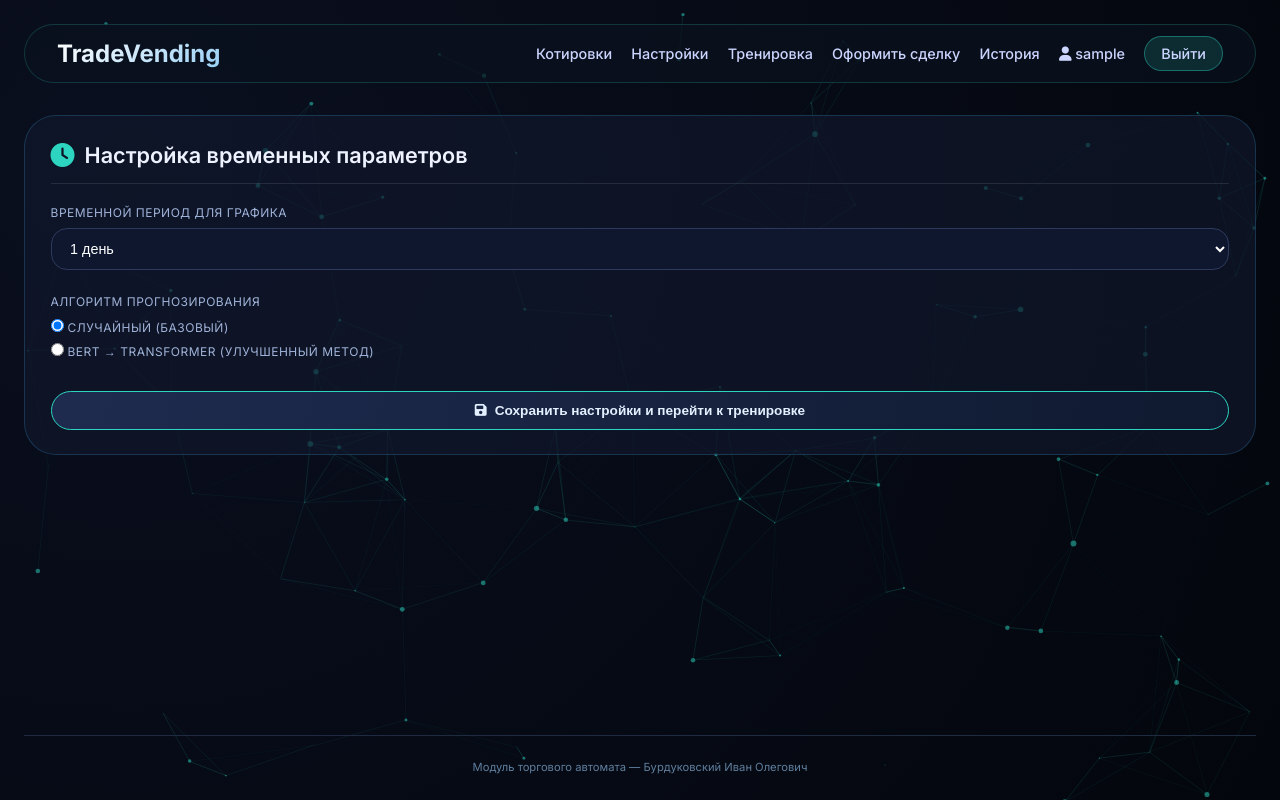
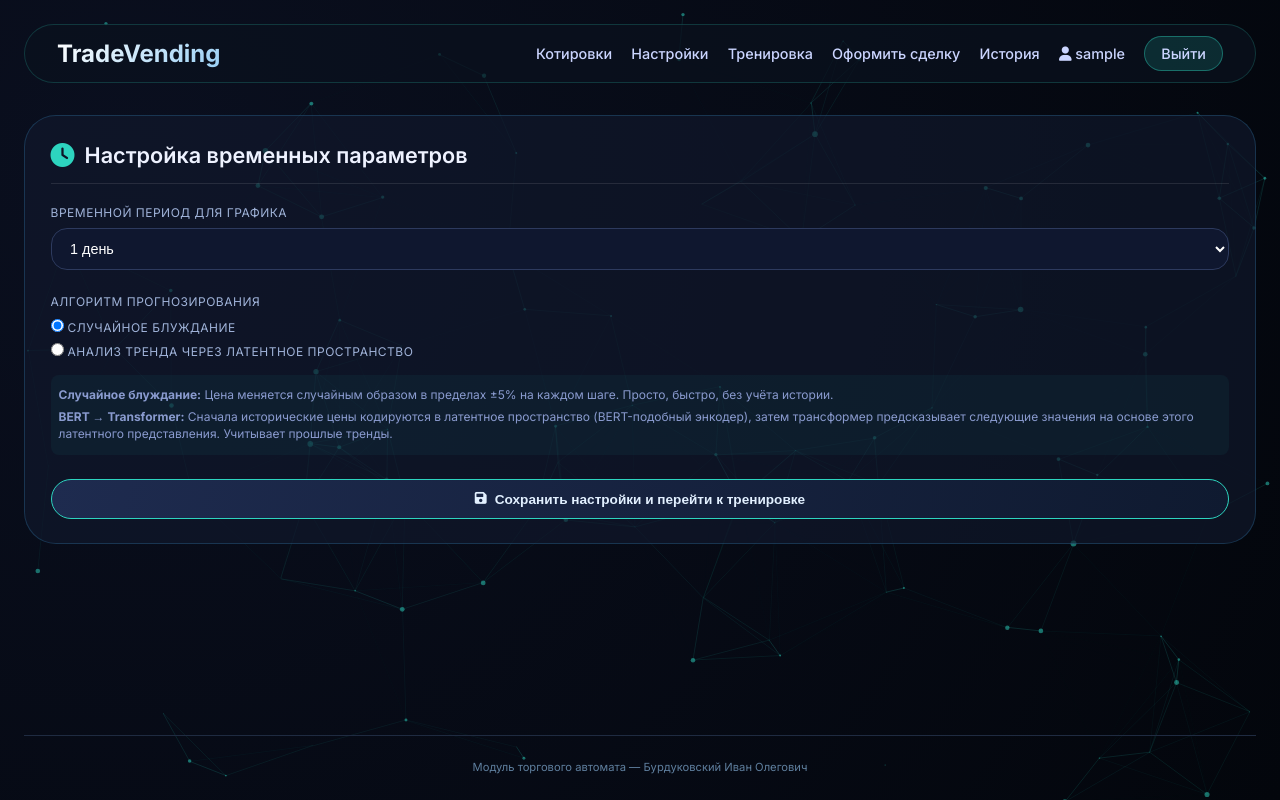
Before and after one commit to nastyakurzanova/vending_machine_project, a Django app: page /quotes/time_settings/ in a window 1280 px wide. Run offline with Django 5.2, Linux system fonts and the light colour scheme; the visitor is signed in with stand-in values (Sample User, id 1).

Commit message:
Обновление: добавлены описание методов

```diff
--- a/quotes/forms.py
+++ b/quotes/forms.py
@@ -17,19 +17,30 @@ class TimeSettingsForm(forms.Form):
     )
     algorithm = forms.ChoiceField(
         choices=[
-            ('random', 'Случайный (базовый)'),
-            ('bert_transformer', 'BERT → Transformer (улучшенный метод)')
+            ('random', 'Случайное блуждание'),
+            ('bert_transformer', 'Анализ тренда через латентное пространство')
         ],
         label='Алгоритм прогнозирования',
         initial='random',
         required=True,
-        widget=forms.RadioSelect
+        widget=forms.RadioSelect,
+        help_text='''<div class="algorithm-description">
+                        <p><strong>Случайное блуждание:</strong> Цена меняется случайным образом в пределах ±5% на каждом шаге. Просто, быстро, без учёта истории.</p>
+                        <p><strong>BERT → Transformer:</strong> Сначала исторические цены кодируются в латентное пространство (BERT-подобный энкодер), затем трансформер предсказывает следующие значения на основе этого латентного представления. Учитывает прошлые тренды.</p>
+                     </div>'''
     )
+    def __init__(self, *args, **kwargs):
+        super().__init__(*args, **kwargs)
+        # Разрешаем HTML в help_text
+        self.fields['algorithm'].help_text = mark_safe(self.fields['algorithm'].help_text)
+
+# Не забудьте импортировать mark_safe
+from django.utils.safestring import mark_safe
 
 class TrainingTradeForm(forms.ModelForm):
     class Meta:
         model = TrainingTrade
-        fields = ['trade_type', 'volume', 'price']  # частично, остальное из сессии
+        fields = ['trade_type', 'volume', 'price']
         widgets = {
             'trade_type': forms.RadioSelect,
             'volume': forms.NumberInput(attrs={'step': '0.01'}),
--- a/quotes/views.py
+++ b/quotes/views.py
@@ -78,7 +78,10 @@ def training(request):
     ).order_by('-date').values_list('price', flat=True)[:10])  # последние 10 цен
     historical_prices = [float(p) for p in historical_prices]
 
+    print(f"Algorithm: {algorithm}, historical_prices: {historical_prices}")
     graph_data = generate_forecast(price, timeframe, algorithm, historical_prices)
+    print(f"Generated graph_data length: {len(graph_data)}")
+
 
     if request.method == 'POST':
         form = TrainingTradeForm(request.POST)
--- a/templates/quotes/time_settings.html
+++ b/templates/quotes/time_settings.html
@@ -46,6 +46,18 @@
     .card form {
         margin-top: 1rem;
     }
+    .help-text {
+    font-size: 0.75rem;
+    color: #8a9bcf;
+    margin-top: 0.5rem;
+    line-height: 1.4;
+    background: rgba(45,212,191,0.05);
+    padding: 0.5rem;
+    border-radius: 0.5rem;
+}
+.algorithm-description p {
+    margin: 0.3rem 0;
+}
     .param-field {
         margin-bottom: 1.5rem;
     }
@@ -88,11 +100,14 @@
             <div class="radio-group">
                 {{ field }}
             </div>
+            {% if field.help_text %}
+                <div class="help-text">{{ field.help_text|safe }}</div>
+            {% endif %}
         {% else %}
             {{ field }}
         {% endif %}
     </div>
-        {% endfor %}
+{% endfor %}
         <button type="submit">
             <i class="fas fa-save"></i> Сохранить настройки и перейти к тренировке
         </button>
```
